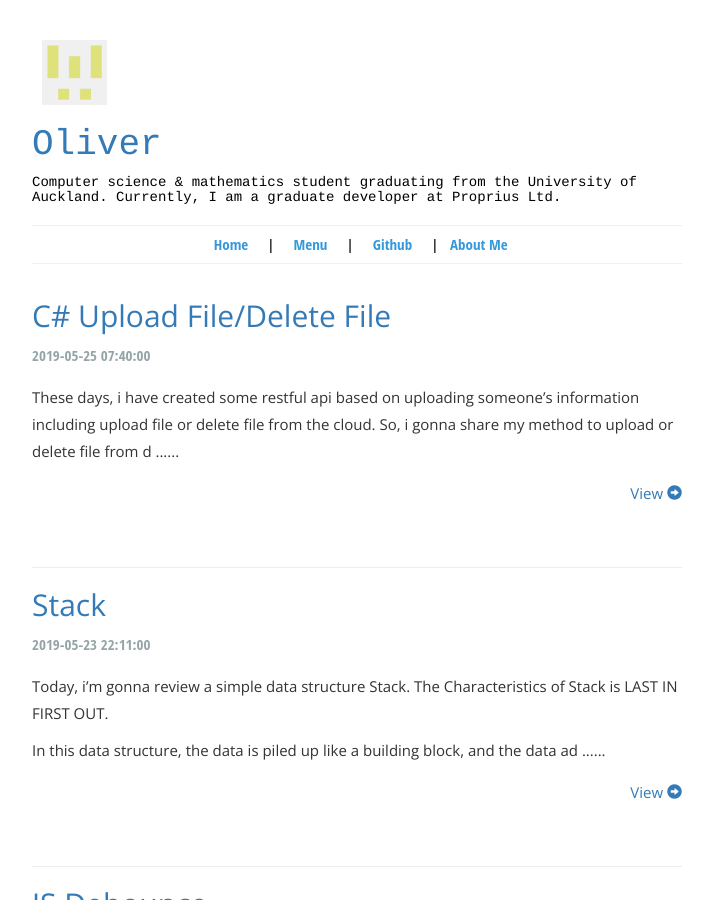
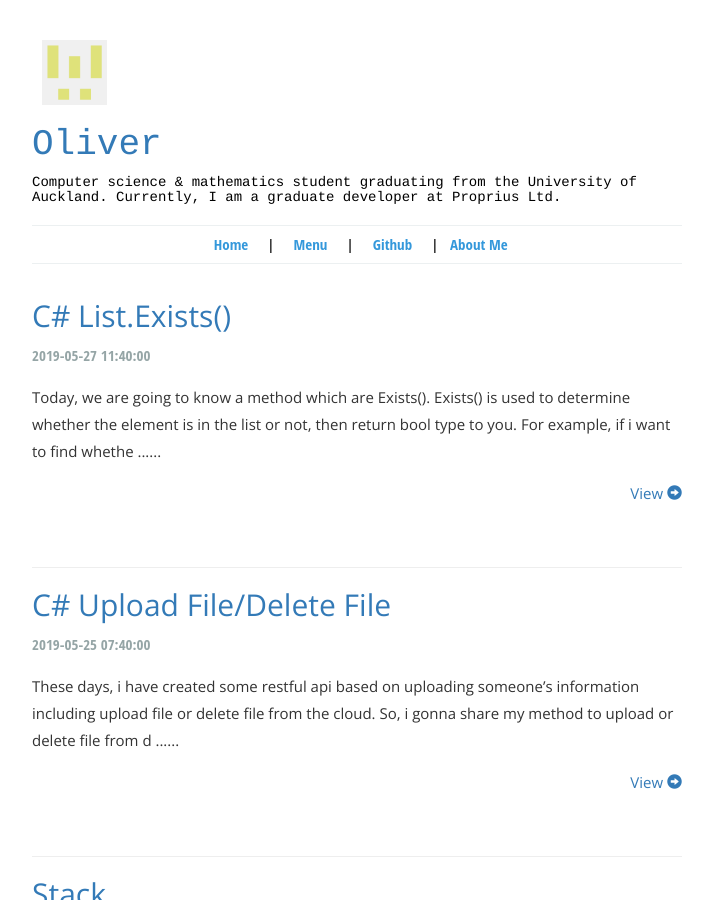
Before and after one commit to dsy401/OliBlog, a Jekyll site: the page built from index.html, in a window 1280 px wide and 900 px high. Shown: the whole window, without its empty margins (283-996 px from the left). Built offline with Jekyll 4.4.1, drawn with Linux system fonts in a browser that asks for light colours.

Commit message:
Moved '_drafts/c-list-exists.md' to '_posts/2019-05-27-c-list-exists.md' via CloudCannon

````diff
--- a/_drafts/c-list-exists.md
+++ b/_posts/2019-05-27-c-list-exists.md
@@ -8,7 +8,10 @@
 ---
 
 Today, we are going to know a method which are Exists(). Exists() is used to determine whether the element is in the list or not, then return bool type to you. For example, if i want to find whether 5 is in \[1,2,3,4,5\] or not, we can use Exists() method.
-```c-sharp
+
+There is the example to show how to use below:
+
+~~~csharp
 using System;
 using System.Collections.Generic;
 
@@ -24,9 +27,11 @@ namespace ConsoleApp123
         }
     }
 }
-```
+~~~
 
-```c-sharp
+Actually, the logic of Exists() is the same as the method IsExist below:&nbsp;
+
+~~~csharp
 using System;
 using System.Collections.Generic;
 
@@ -54,4 +59,4 @@ namespace ConsoleApp123
         }
     }
 }
-```
+~~~
````
